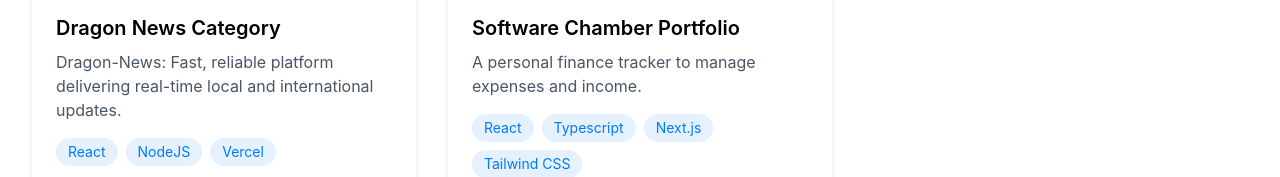
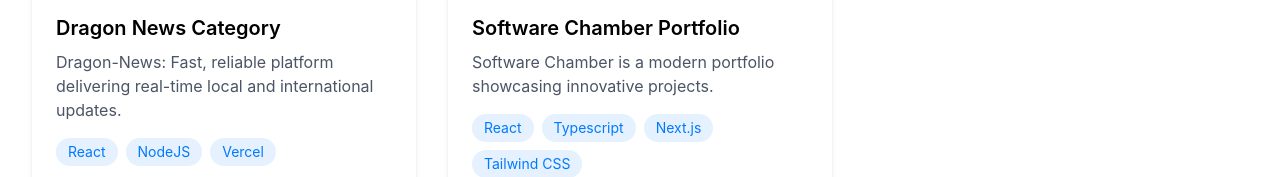
Before and after one commit to siam114/portfolio-website-nextjs, a Next.js app: page /projects in a window 1280 px wide. Shown: the part 1477-1654 px from the top of the page. Built offline with nearby package versions, Linux system fonts and the light colour scheme.

Commit message:
change description

```diff
--- a/src/content/project.ts
+++ b/src/content/project.ts
@@ -59,7 +59,7 @@ export const projects: Project[] = [
       },
       {
         title: 'Software Chamber Portfolio',
-        description: 'A personal finance tracker to manage expenses and income.',
+        description: 'Software Chamber is a modern portfolio showcasing innovative projects.',
         technologies: ['React', 'Typescript', 'Next.js', 'Tailwind CSS'],
         githubLink: 'https://github.com/siam114/software-chamber-portfolio-website',
         demoLink: 'https://software-chamber-portfolio-website.vercel.app/',
```
